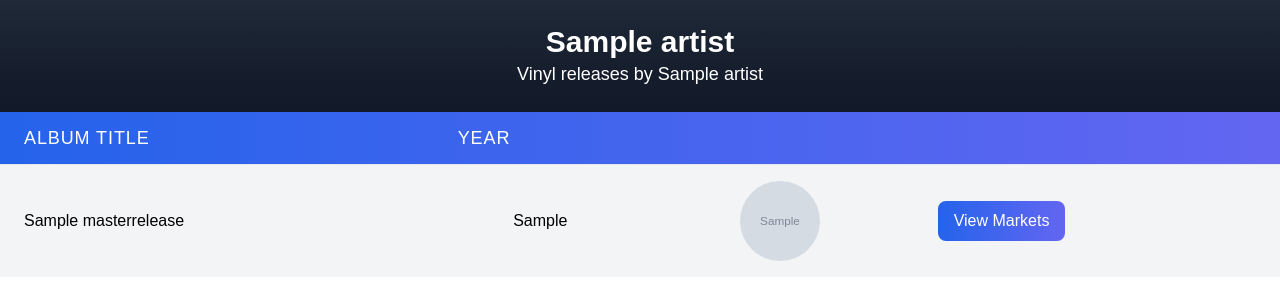
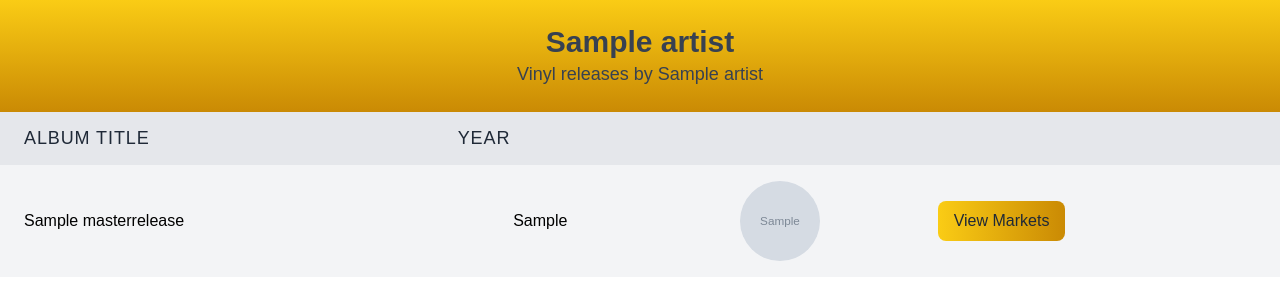
Before and after one commit to mikeygough/discogskiii-django, a Django app: template discogskiii/firstapp/templates/firstapp/artist_releases.html in a window 1280 px wide. Shown: the top 300 px of the page. Run offline with Django 4.2, Linux system fonts and the light colour scheme; tables that the repository leaves empty hold one stand-in row (values such as "Sample post"); the template is opened without the code that fills it: values that come from a table or form of the project are taken from there, most other values are stand-ins (such as "Sample title", 1, 10 or a date in 2020); grey boxes marked "Sample" are stand-in pictures; some web fonts are replaced.

Commit message:
implement color palette

```diff
--- a/discogskiii/firstapp/templates/firstapp/artist_releases.html
+++ b/discogskiii/firstapp/templates/firstapp/artist_releases.html
@@ -3,7 +3,7 @@
 {% block body %}
     <body>
 
-        <div class="bg-gradient-to-b from-gray-800 to-gray-900 text-white py-6">
+        <div class="bg-gradient-to-b from-yellow-400 to-yellow-600 text-gray-700 py-6">
             <div class="container mx-auto px-4">
               <h1 class="text-3xl font-bold text-left sm:text-center ml-6 sm:ml-0">{{ artist }}</h1>
               <p class="text-lg text-left sm:text-center ml-6 sm:ml-0">Vinyl releases by {{ artist }}</p>
@@ -15,7 +15,7 @@
                 <div class="min-w-full">
                     <table class="min-w-full divide-y divide-gray-200">
                         <thead>
-                        <tr class="bg-gradient-to-r from-blue-600 to-indigo-500 text-white">
+                        <tr class="bg-gradient-to-r bg-gray-200 text-gray-800">
                             <th class="px-6 py-3 text-left text-lg font-medium uppercase tracking-wider">Album Title</th>
                             <th id="table-year" class="px-6 py-3 text-left text-lg font-medium uppercase tracking-wider">Year</th>
                             <th id="table-album-cover" class="px-6 py-3 text-center text-xs font-medium uppercase tracking-wider"></th>
@@ -32,7 +32,7 @@
                                     <img src="{{ release.thumb }}" alt="Album Cover" class="h-20 w-20 rounded-full mx-auto flex-shrink-0">
                                 </td>
                                 <td id="table-view-markets" class="px-6 py-4 whitespace-nowrap">
-                                    <a href="{% url 'firstapp:release_market' artist release.master_id %}" class="inline-block px-4 py-2 bg-gradient-to-r from-blue-600 to-indigo-500 text-white font-medium rounded-lg hover:bg-blue-700 hover:text-white">View Markets</a>
+                                    <a href="{% url 'firstapp:release_market' artist release.master_id %}" class="inline-block px-4 py-2 bg-gradient-to-r from-yellow-400 to-yellow-600 text-gray-800 font-medium rounded-lg hover:bg-blue-700 hover:text-white">View Markets</a>
                                 </td>
                             </tr>
                             {% endfor %}
--- a/discogskiii/firstapp/templates/firstapp/index.html
+++ b/discogskiii/firstapp/templates/firstapp/index.html
@@ -2,10 +2,9 @@
 {% block body %}
     <body>
 
-        <div class="bg-gradient-to-b from-sky-600 flex h-screen justify-center items-center text-white space-x-2">
-            <h1 class="text-4xl font-bold break-after-auto">Hello, world!</h1>
+        <div class="bg-gradient-to-b from-yellow-600 flex h-screen justify-center items-center text-white space-x-2">
             {% for artist in artist_markets %}
-                <h3 class="hover:text-white hover:bg-black"><a href="{% url 'firstapp:artist_releases' artist %}">{{ artist }}</a></h3>
+                <h3 class="text-xl hover:text-white hover:bg-black"><a href="{% url 'firstapp:artist_releases' artist %}">{{ artist }}</a></h3>
             {% endfor %}
         </div>
 
--- a/discogskiii/firstapp/templates/firstapp/release_market.html
+++ b/discogskiii/firstapp/templates/firstapp/release_market.html
@@ -3,7 +3,7 @@
 {% block body %}
     <body>
 
-        <div class="bg-gradient-to-b from-gray-800 to-gray-900 text-white py-6">
+        <div class="bg-gradient-to-b from-yellow-400 to-yellow-600 text-gray-700 py-6">
             <div class="container mx-auto px-4">
               <h1 class="text-3xl font-bold text-left sm:text-center ml-6 sm:ml-0">{{ artist }}</h1>
               <p class="text-lg text-left sm:text-center ml-6 sm:ml-0">Original Pressings of {{ master_release.title}} for Sale</p>
@@ -14,7 +14,7 @@
             <div class="min-w-full">
                 <table class="min-w-full divide-y divide-gray-200">
                     <thead>
-                    <tr class="bg-gradient-to-r from-blue-600 to-indigo-500 text-white">
+                    <tr class="bg-gradient-to-r bg-gray-200 text-gray-800">
                         <th class="px-6 py-3 text-right text-lg font-medium uppercase tracking-wider">Price</th>
                         <th class="px-6 py-3 text-left text-lg font-medium uppercase tracking-wider">Quantity</th>
                         <th class="px-6 py-3 text-left text-lg font-medium uppercase tracking-wider">Quality</th>
--- a/discogskiii/static/css/output.css
+++ b/discogskiii/static/css/output.css
@@ -720,6 +720,11 @@ video {
   background-color: rgb(243 244 246 / var(--tw-bg-opacity));
 }
 
+.bg-gray-200 {
+  --tw-bg-opacity: 1;
+  background-color: rgb(229 231 235 / var(--tw-bg-opacity));
+}
+
 .bg-gradient-to-b {
   background-image: linear-gradient(to bottom, var(--tw-gradient-stops));
 }
@@ -878,6 +883,24 @@ video {
   --tw-gradient-stops: var(--tw-gradient-from), var(--tw-gradient-to);
 }
 
+.from-indigo-400 {
+  --tw-gradient-from: #818cf8 var(--tw-gradient-from-position);
+  --tw-gradient-to: rgb(129 140 248 / 0) var(--tw-gradient-to-position);
+  --tw-gradient-stops: var(--tw-gradient-from), var(--tw-gradient-to);
+}
+
+.from-yellow-400 {
+  --tw-gradient-from: #facc15 var(--tw-gradient-from-position);
+  --tw-gradient-to: rgb(250 204 21 / 0) var(--tw-gradient-to-position);
+  --tw-gradient-stops: var(--tw-gradient-from), var(--tw-gradient-to);
+}
+
+.from-green-400 {
+  --tw-gradient-from: #4ade80 var(--tw-gradient-from-position);
+  --tw-gradient-to: rgb(74 222 128 / 0) var(--tw-gradient-to-position);
+  --tw-gradient-stops: var(--tw-gradient-from), var(--tw-gradient-to);
+}
+
 .to-neutral-50 {
   --tw-gradient-to: #fafafa var(--tw-gradient-to-position);
 }
@@ -908,6 +931,18 @@ video {
 
 .to-gray-900 {
   --tw-gradient-to: #111827 var(--tw-gradient-to-position);
+}
+
+.to-indigo-600 {
+  --tw-gradient-to: #4f46e5 var(--tw-gradient-to-position);
+}
+
+.to-yellow-600 {
+  --tw-gradient-to: #ca8a04 var(--tw-gradient-to-position);
+}
+
+.to-green-600 {
+  --tw-gradient-to: #16a34a var(--tw-gradient-to-position);
 }
 
 .object-scale-down {
@@ -987,6 +1022,11 @@ video {
   line-height: 2.25rem;
 }
 
+.text-xl {
+  font-size: 1.25rem;
+  line-height: 1.75rem;
+}
+
 .font-bold {
   font-weight: 700;
 }
@@ -1044,6 +1084,26 @@ video {
 .text-gray-800 {
   --tw-text-opacity: 1;
   color: rgb(31 41 55 / var(--tw-text-opacity));
+}
+
+.text-gray-900 {
+  --tw-text-opacity: 1;
+  color: rgb(17 24 39 / var(--tw-text-opacity));
+}
+
+.text-gray-100 {
+  --tw-text-opacity: 1;
+  color: rgb(243 244 246 / var(--tw-text-opacity));
+}
+
+.text-gray-300 {
+  --tw-text-opacity: 1;
+  color: rgb(209 213 219 / var(--tw-text-opacity));
+}
+
+.text-gray-700 {
+  --tw-text-opacity: 1;
+  color: rgb(55 65 81 / var(--tw-text-opacity));
 }
 
 .odd\:bg-white:nth-child(odd) {
```
Also changed, not shown: README.md.
